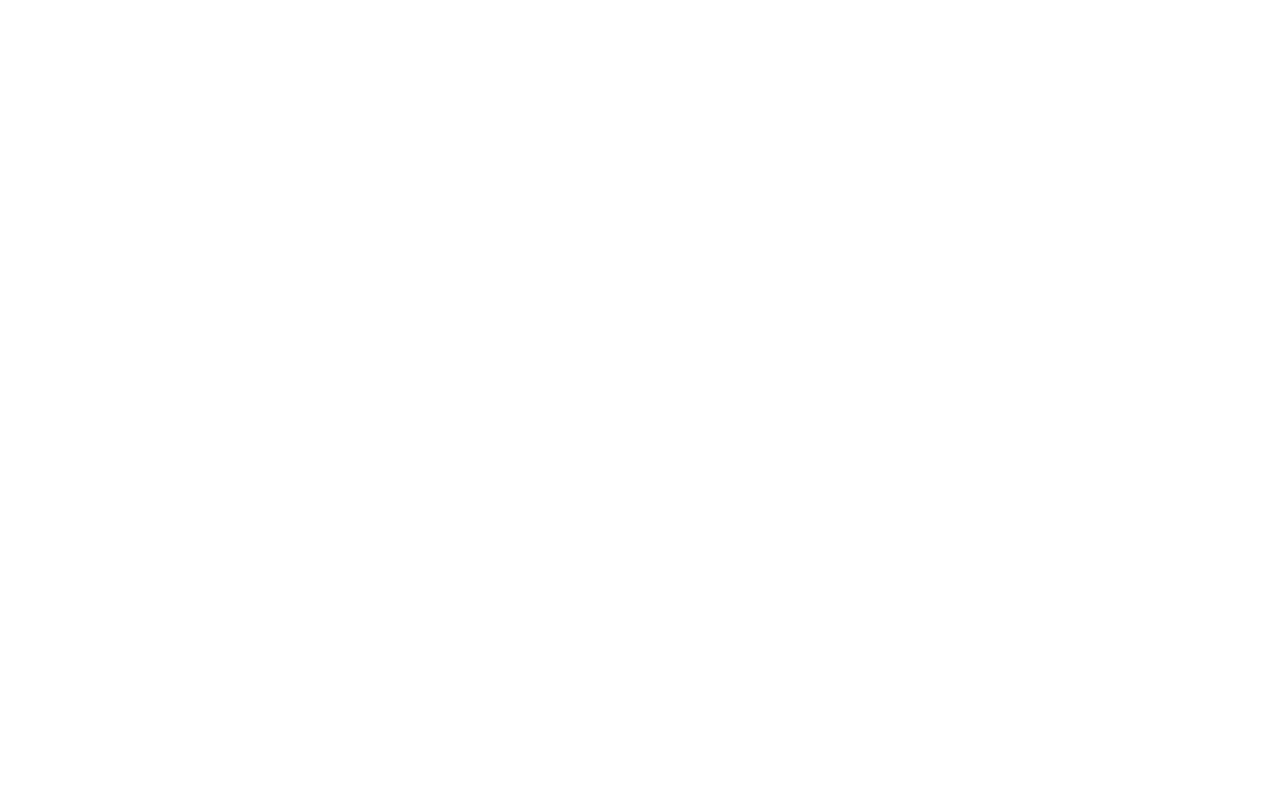
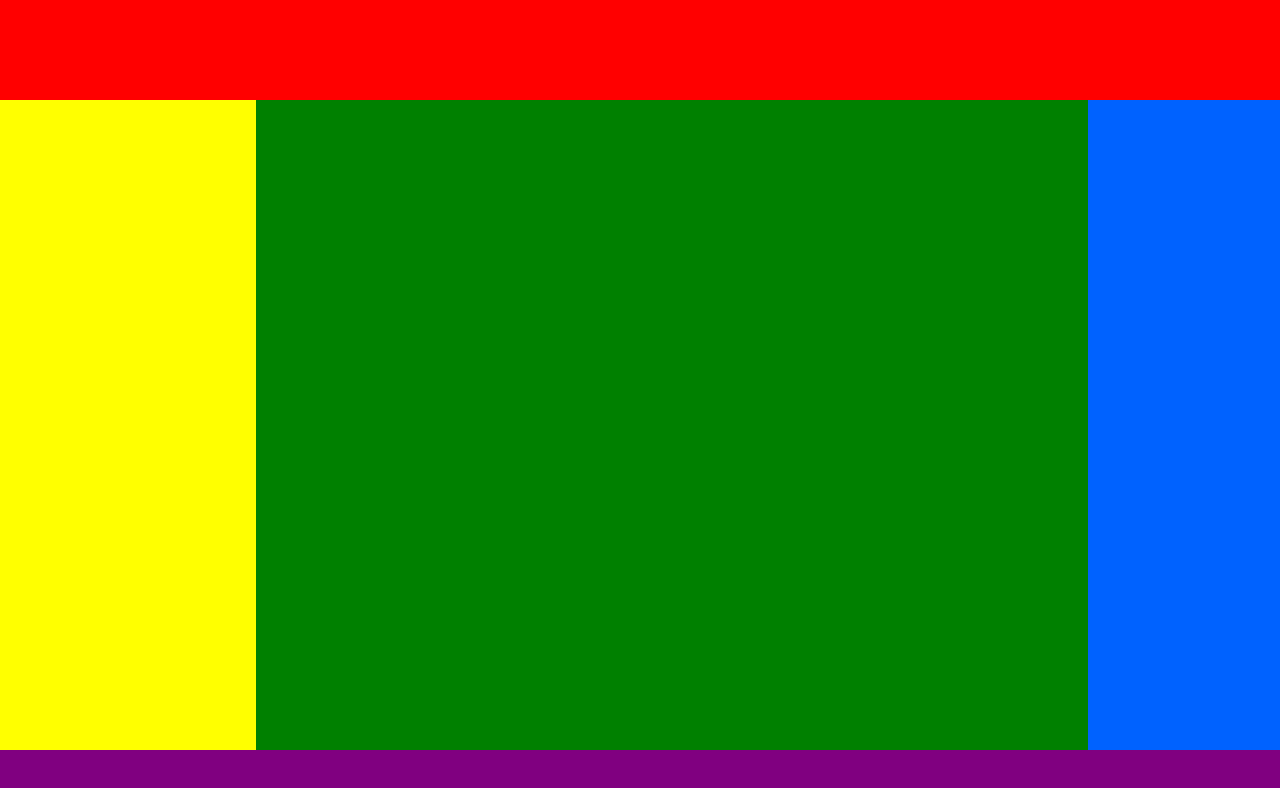
Before and after one commit to PatrickEasterly/media-queries-intro, a plain HTML site: page index.html in a window 1280 px wide. Drawn offline with nearby package versions, Linux system fonts and the light colour scheme.

Commit message:
adds colors to divs; changes with viewport: colors, flex-direction, (nav, section, aside) join to form .wrapper

```diff
--- a/index.html
+++ b/index.html
@@ -12,17 +12,12 @@
     <header>
 
     </header>
-    <nav>
-
-    </nav>
-    <section>
-
-    </section>
-    <aside>
-
-    </aside>
+    <div class="wrapper">
+        <nav></nav>
+        <section></section>
+        <aside></aside>
+    </div>
     <footer>
-
     </footer>
 </body>
 </html>
--- a/stylesheets/styles.css
+++ b/stylesheets/styles.css
@@ -0,0 +1,98 @@
+* {
+    box-sizing: border-box;
+}
+
+body, html {
+    height: 100%;
+    width: 100%;
+}
+body {
+    display: flex;
+    flex-direction: column;
+    /* flex-wrap: wrap; */
+}
+body > * {
+    width: 100%;
+}
+header {
+    height: 100px;
+    background-color: red;
+}
+.wrapper {
+    display: flex;
+    /* height: 100%; */
+    /* flex: 1 1 auto; */
+    flex-grow: 1;
+    /* flex-shrink: 1;
+    flex-basis: auto; */
+    flex-direction: column;
+}
+nav {
+    height: 80px;
+    background-color: orange;
+}
+section {
+    height: 80%;
+    background-color: purple;
+}
+aside {
+    height: 20%;
+    background-color: blue;
+}
+footer {
+    height: 50px;
+    background-color: green;
+}
+
+/* Media Queries go at the bottom because of the cascade
+
+    We want to add styles that are further donw the .css file
+
+*/
+@media screen and (min-width: 600px){
+    .wrapper {
+        flex-direction: row;
+    }
+    .wrapper > * {
+        height: 100%;
+        /* width: 100% */
+    }
+
+    header {
+        background-color: darkblue;
+    }
+    nav {
+        width: 20%;
+        background-color: gold;
+    }
+    section {
+        width: 65%;
+        background-color: black;
+    }
+    aside {
+        width: 15%;
+        background-color: gold;
+    }
+    footer {
+        background-color: darkblue;
+    }
+
+}
+
+@media screen and (min-width: 800px){
+    header {
+        background-color: red;
+    }
+    nav {
+        background-color: yellow;
+    }
+    section {
+        background-color: green;
+    }
+    aside {
+        background-color: rgb(0, 98, 255);
+    }
+    footer {
+        background-color: purple;
+    }
+}
```
